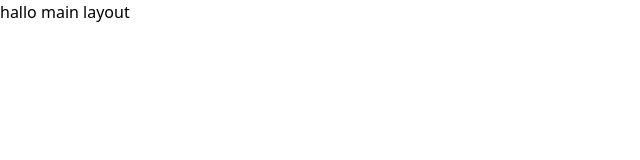
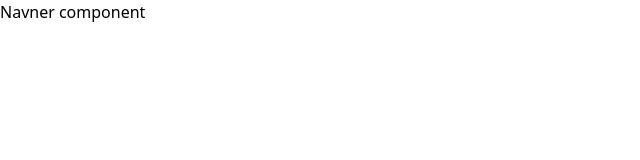
Before and after one commit to HmSani6699/Tshirt_web, a React (Vite) app in the folder Frontend/: page / in a window 1280 px wide. Shown: the top 160 px of the page, without its empty margins (0-640 px from the left). Built offline with nearby package versions, Linux system fonts and the light colour scheme.

Commit message:
added new page

```diff
--- a/Frontend/src/Layout/Main.jsx
+++ b/Frontend/src/Layout/Main.jsx
@@ -1,9 +1,10 @@
 import React from "react";
+import Home from "../Pages/Home/Home/Home";
 
 const Main = () => {
   return (
     <div>
-      <h2>hallo main layout</h2>
+      <Home />
     </div>
   );
 };
--- /dev/null
+++ b/Frontend/src/Pages/Home/Home/Home.jsx
@@ -0,0 +1,12 @@
+import React from "react";
+import Navber from "../../../Navber/Navber";
+
+const Home = () => {
+  return (
+    <div>
+      <Navber />
+    </div>
+  );
+};
+
+export default Home;
```
